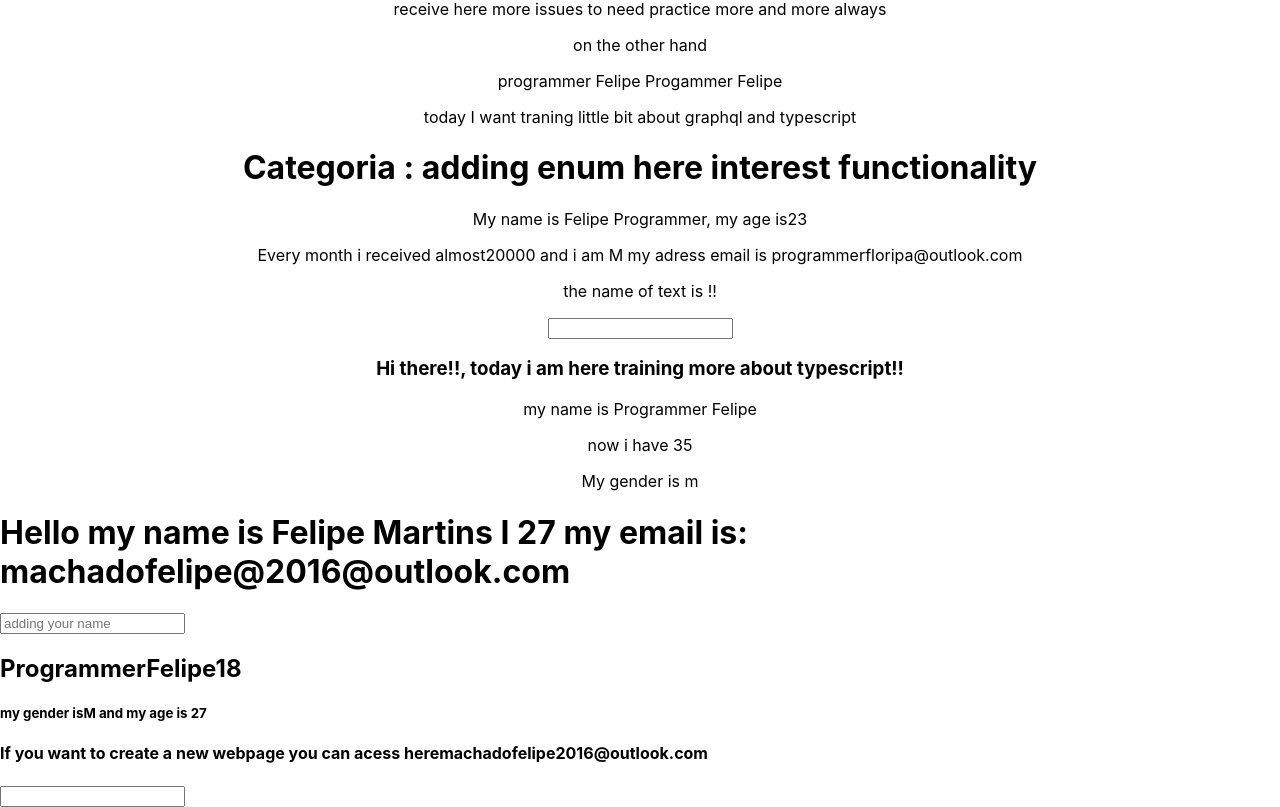
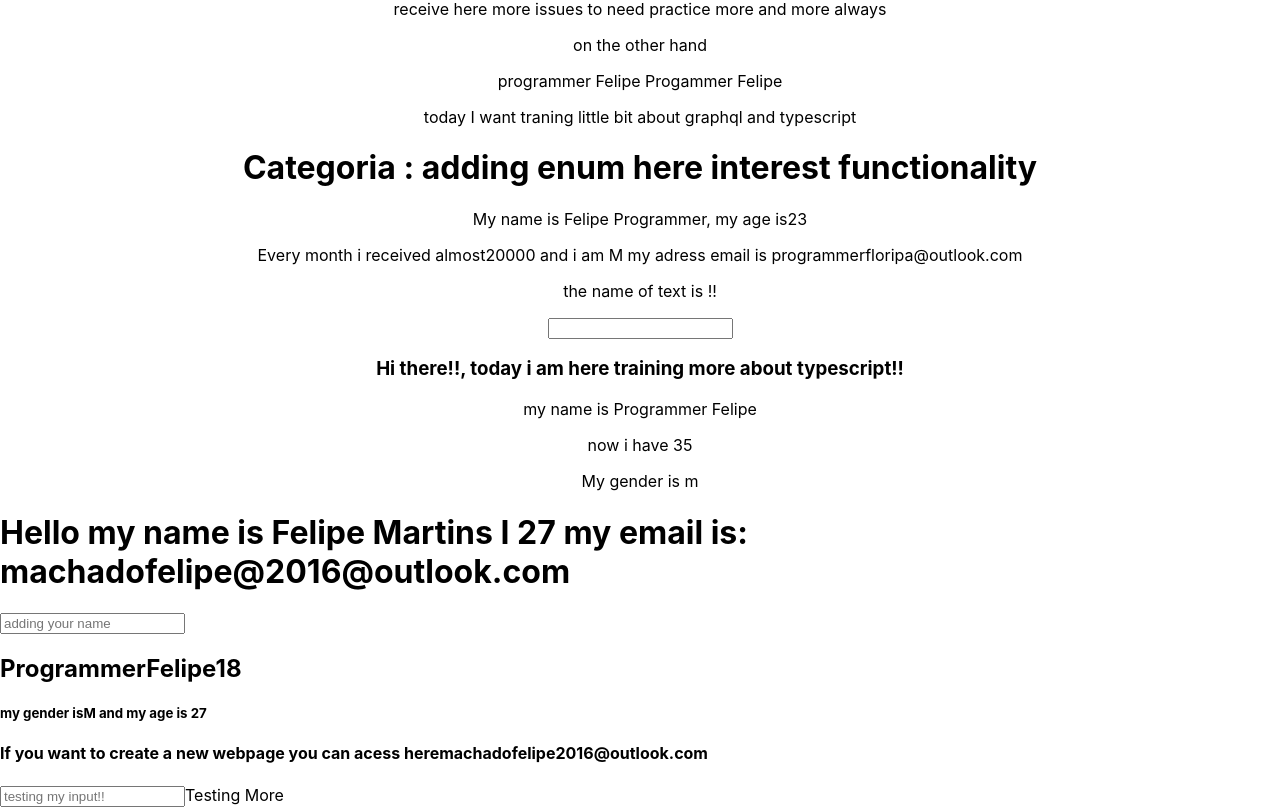
Before and after one commit to felipe-programador-18/Typecript-react, a React (Create React App) app in the folder react-typecript/: page / in a window 1280 px wide. Shown: the part 823-1630 px from the top of the page. Built offline with nearby package versions, Linux system fonts and the light colour scheme.

Commit message:
c22-to add a new features

```diff
--- a/react-typecript/src/Component/otherCode.tsx
+++ b/react-typecript/src/Component/otherCode.tsx
@@ -12,8 +12,10 @@ export const TreatedCode = ()  =>{
     return (
     <div>
 
-        <input type="text" onChange={HandleForm} />
-         {test}
+        <input type="text"
+          placeholder='testing my input!!'
+          onChange={HandleForm} />
+        Testing More  {test}
     </div>
   );
 }
```
